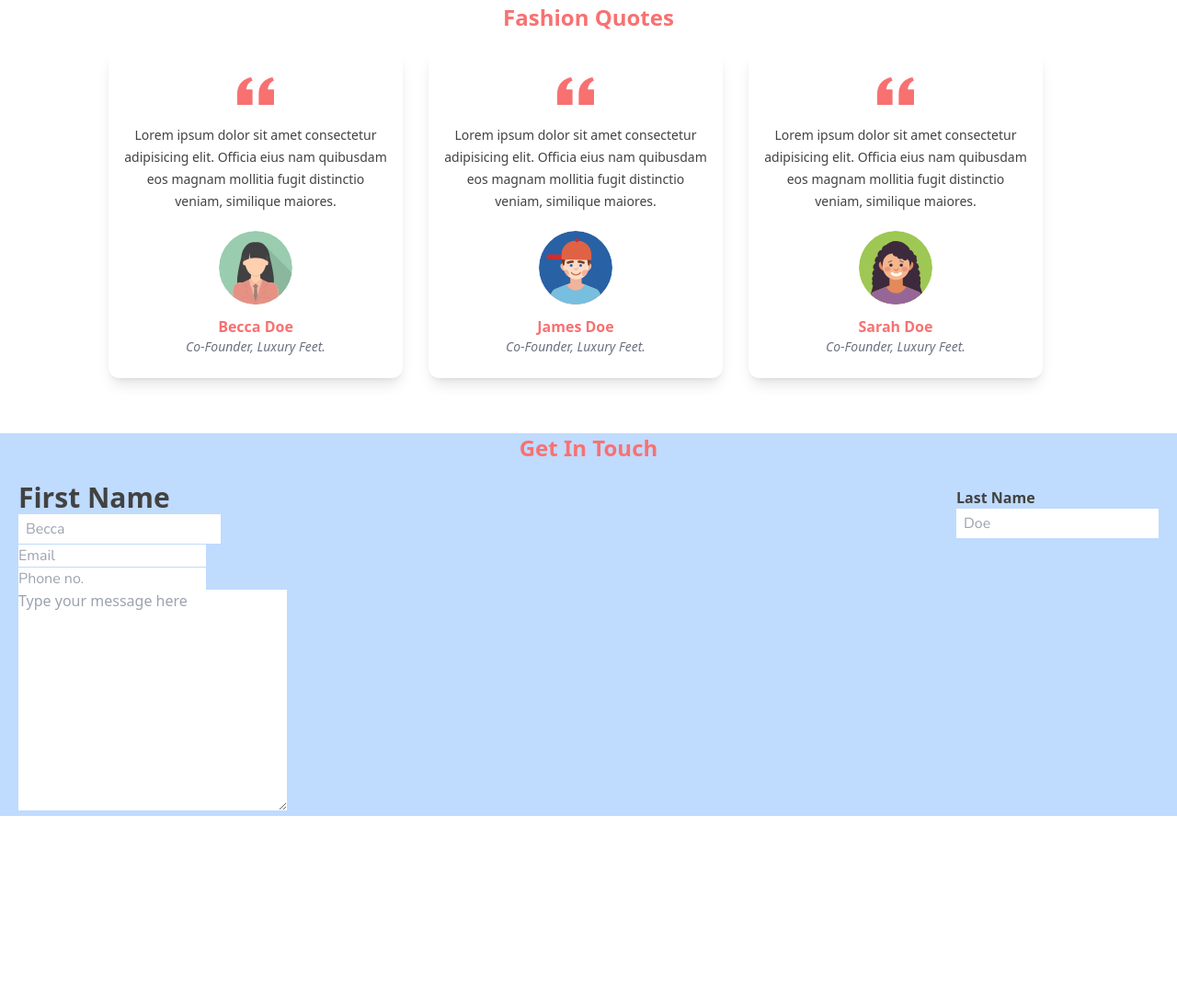
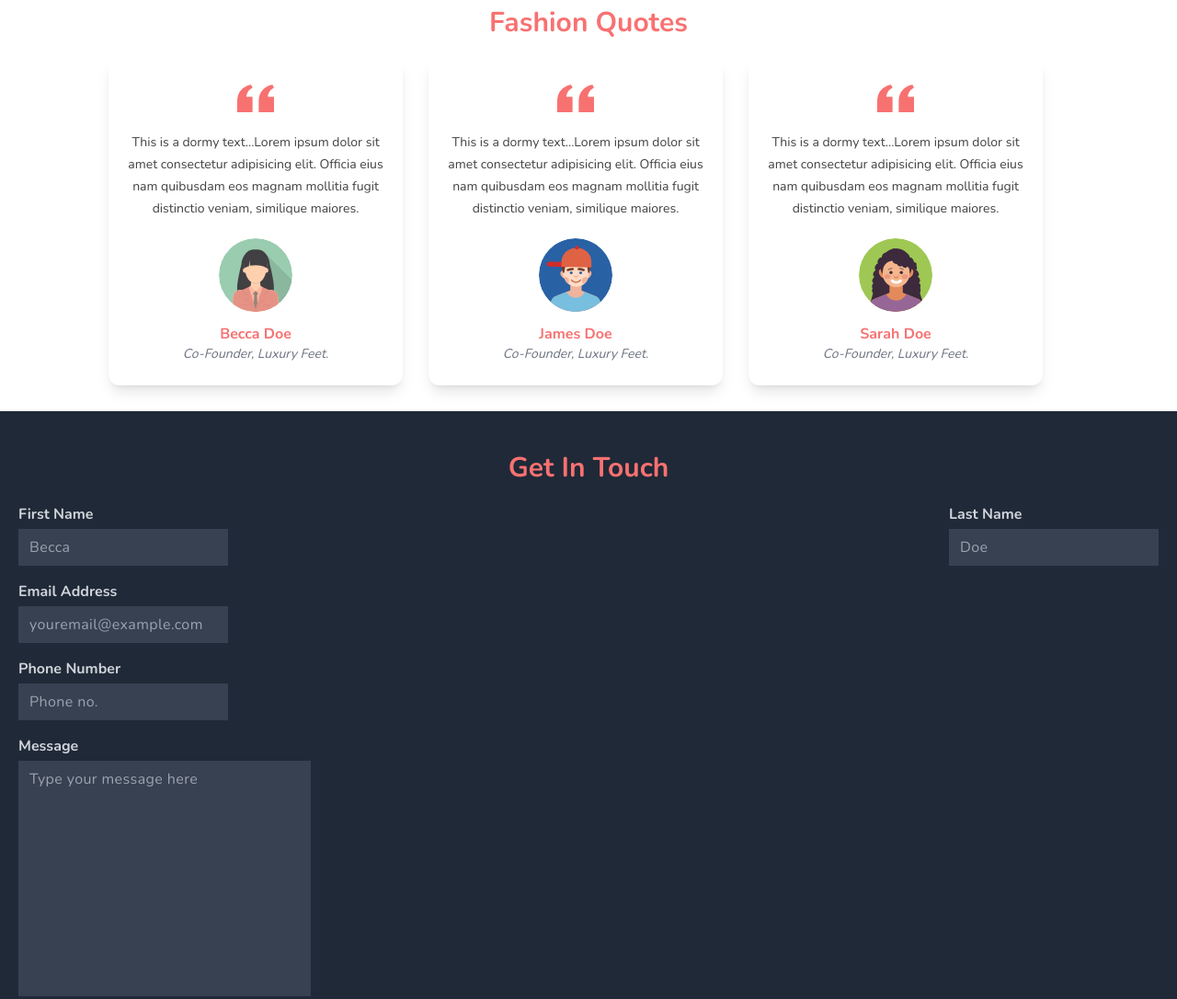
Before and after one commit to Babatunde-Ben/Luxury-Feet, a website: page public/index.html in a window 1280 px wide. Shown: the part 1555-2641 px from the top of the page at 92% size. Before the commit the page ends 2442 px from the top, so only its background shows below. Drawn offline with nearby package versions, Linux system fonts and the light colour scheme.

Commit message:
modified get-in-touch section

```diff
--- a/public/index.html
+++ b/public/index.html
@@ -136,7 +136,7 @@
     </section> -->
 
     <h2
-      class="text-center text-secondary-100 font-bold capitalize text-2xl mt-8"
+      class="text-center text-secondary-100 font-bold capitalize text-3xl mt-8"
     >
       top sales
     </h2>
@@ -256,7 +256,7 @@
 
     <!-- testimonials -->
     <h2
-      class="text-center text-secondary-100 font-bold capitalize text-2xl mb-5 mt-8"
+      class="text-center text-secondary-100 font-bold capitalize text-3xl mb-5 mt-8"
     >
       Fashion Quotes
     </h2>
@@ -274,14 +274,14 @@
           />
         </svg>
         <p class="testimonial-text">
-          Lorem ipsum dolor sit amet consectetur adipisicing elit. Officia eius
-          nam quibusdam eos magnam mollitia fugit distinctio veniam, similique
-          maiores.
+          This is a dormy text...Lorem ipsum dolor sit amet consectetur
+          adipisicing elit. Officia eius nam quibusdam eos magnam mollitia fugit
+          distinctio veniam, similique maiores.
         </p>
 
         <div class="w-20 h-20 rounded-full overflow-hidden mt-5 mx-auto">
           <img
-            src="./images/svgs/reshot-icon-secretary-Z3TSDEL9JC.svg "
+            src="./images/svgs/reshot-icon-secretary-Z3TSDEL9JC.svg"
             class="w-full h-full"
             alt=""
           />
@@ -304,9 +304,9 @@
           />
         </svg>
         <p class="testimonial-text">
-          Lorem ipsum dolor sit amet consectetur adipisicing elit. Officia eius
-          nam quibusdam eos magnam mollitia fugit distinctio veniam, similique
-          maiores.
+          This is a dormy text...Lorem ipsum dolor sit amet consectetur
+          adipisicing elit. Officia eius nam quibusdam eos magnam mollitia fugit
+          distinctio veniam, similique maiores.
         </p>
 
         <div class="w-20 h-20 rounded-full overflow-hidden mt-5 mx-auto">
@@ -334,9 +334,9 @@
           />
         </svg>
         <p class="testimonial-text">
-          Lorem ipsum dolor sit amet consectetur adipisicing elit. Officia eius
-          nam quibusdam eos magnam mollitia fugit distinctio veniam, similique
-          maiores.
+          This is a dormy text...Lorem ipsum dolor sit amet consectetur
+          adipisicing elit. Officia eius nam quibusdam eos magnam mollitia fugit
+          distinctio veniam, similique maiores.
         </p>
 
         <div class="w-20 h-20 rounded-full overflow-hidden mt-5 mx-auto">
@@ -356,18 +356,16 @@
     </section>
 
     <!-- contact us -->
-    <section class="bg-blue-200 px-5 w-full">
+    <section class="bg-gray-800 px-5 py-3 w-full">
       <h2
-        class="text-center text-secondary-100 font-bold capitalize text-2xl mb-5 mt-8"
+        class="text-center text-secondary-100 font-bold capitalize text-3xl mb-5 mt-8"
       >
         Get in touch
       </h2>
       <form action="" class="w-full">
-        <div class="md:flex justify-between items-center">
+        <div class="sm:flex justify-between items-center">
           <div class="">
-            <label class="form-group font-bold text-3xl" for="first-name"
-              >first name
-            </label>
+            <label class="form-label" for="first-name">first name </label>
             <input
               type="text"
               placeholder="Becca"
@@ -376,25 +374,34 @@
             />
           </div>
           <div class="">
-            <label class="form-group" for="last-name">last name </label>
+            <label class="form-label" for="last-name">last name </label>
             <input type="text" placeholder="Doe" id="last-name" class="input" />
           </div>
         </div>
-        <label class="form-group">
-          <input type="text" placeholder="Email" />
-        </label>
-        <label class="form-group">
-          <input type="tel" placeholder="Phone no." />
-        </label>
-        <label class="form-group">
+        <div>
+          <label class="form-label" for="email"> email address</label>
+          <input
+            type="text"
+            placeholder="youremail@example.com"
+            id="email"
+            class="input"
+          />
+        </div>
+        <div>
+          <label class="form-label" for="tel">phone number </label>
+          <input type="tel" placeholder="Phone no." id="tel" class="input" />
+        </div>
+        <div>
+          <label class="form-label" for="message">message </label>
           <textarea
             name=""
-            id=""
+            id="meassage"
             cols="30"
             rows="10"
             placeholder="Type your message here"
+            class="input resize-none"
           ></textarea>
-        </label>
+        </div>
       </form>
     </section>
 
--- a/src/styles.css
+++ b/src/styles.css
@@ -10,7 +10,7 @@
   }
   body {
     /* font-family: "Poppins", sans-serif; */
-    /* font-family: "Nunito", sans-serif; */
+    font-family: "Nunito", sans-serif;
   }
   input {
     font-family: "Nunito", sans-serif;
@@ -59,8 +59,8 @@
   @apply basis-1/2 p-3;
 }
 .input {
-  @apply outline-none border-none px-2 py-1;
+  @apply outline-none border-none px-3 py-2 mb-4 w-full sm:w-auto bg-gray-700 text-white tracking-wide;
 }
-.form-group {
-  @apply block w-auto font-bold text-secondary-200 capitalize;
+.form-label {
+  @apply block w-auto font-bold text-secondary-200 capitalize mb-1 text-gray-300;
 }
```
Also changed, not shown: public/styles.css.
